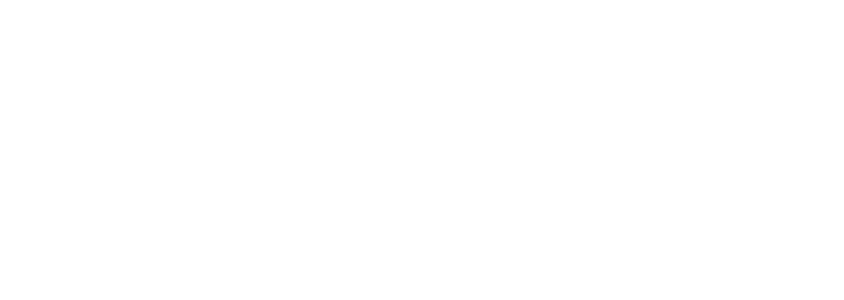
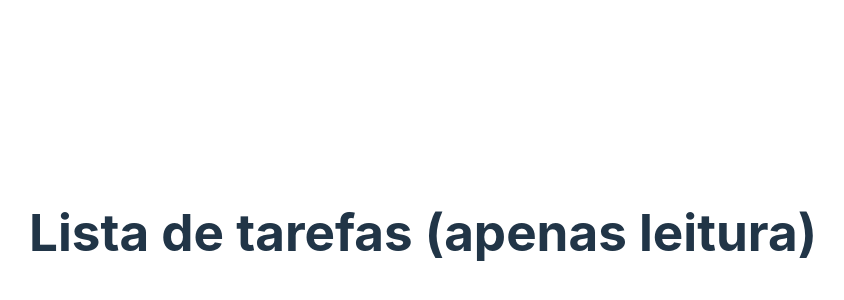
Before and after one commit to infoweb-pos/08-01-requisicao_api-tarefas, a React (Vite) app: page / in a window 1280 px wide. Shown: the part 168-468 px from the top of the page, without its empty margins (217-1061 px from the left). Built offline with nearby package versions, Linux system fonts and the light colour scheme.

Commit message:
Adicionado AppNavBar com um título do app

```diff
--- a/src/App.tsx
+++ b/src/App.tsx
@@ -1,7 +1,18 @@
 import "./App.css";
 
+const AppNavBar = () => {
+	return (
+		<div className="card">
+			<h1>Lista de tarefas (apenas leitura)</h1>
+		</div>
+	);
+};
 const App = () => {
-	return <></>;
+	return (
+		<>
+			<AppNavBar />
+		</>
+	);
 };
 
 export default App;
```
